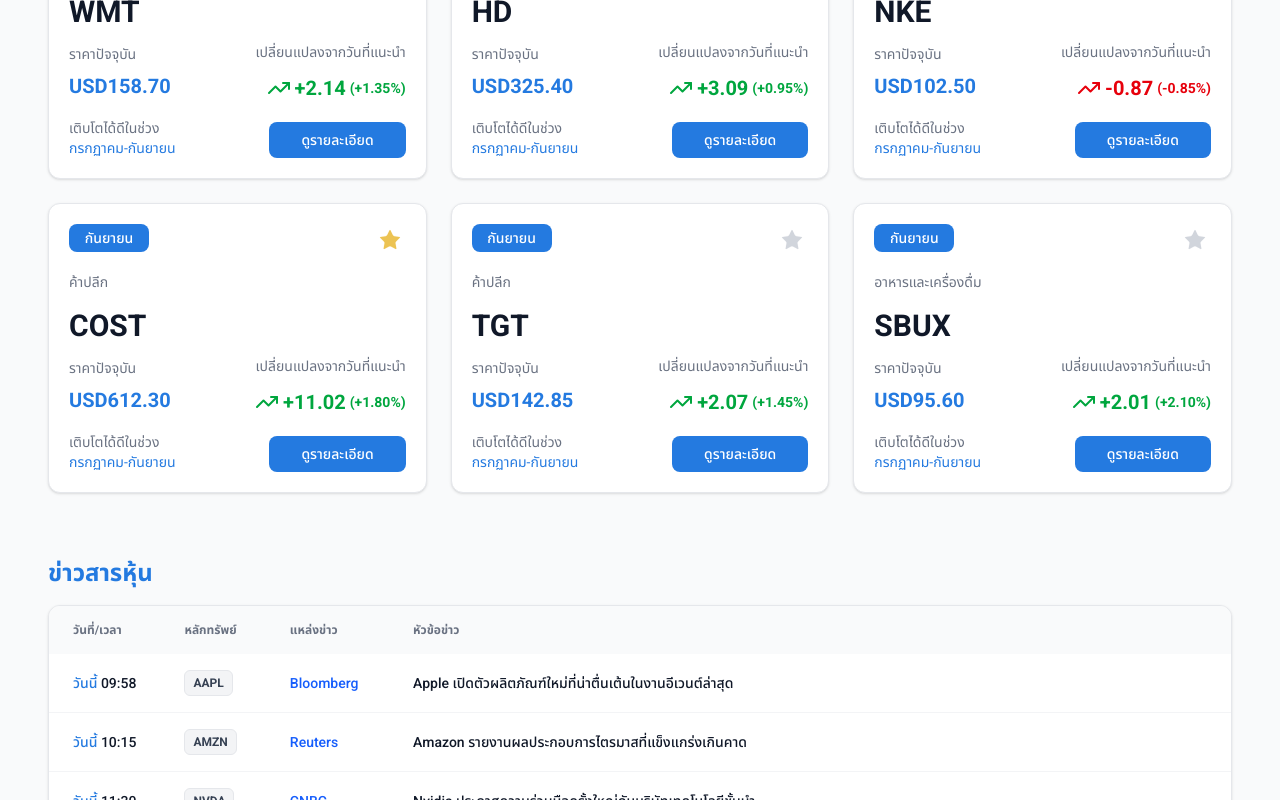
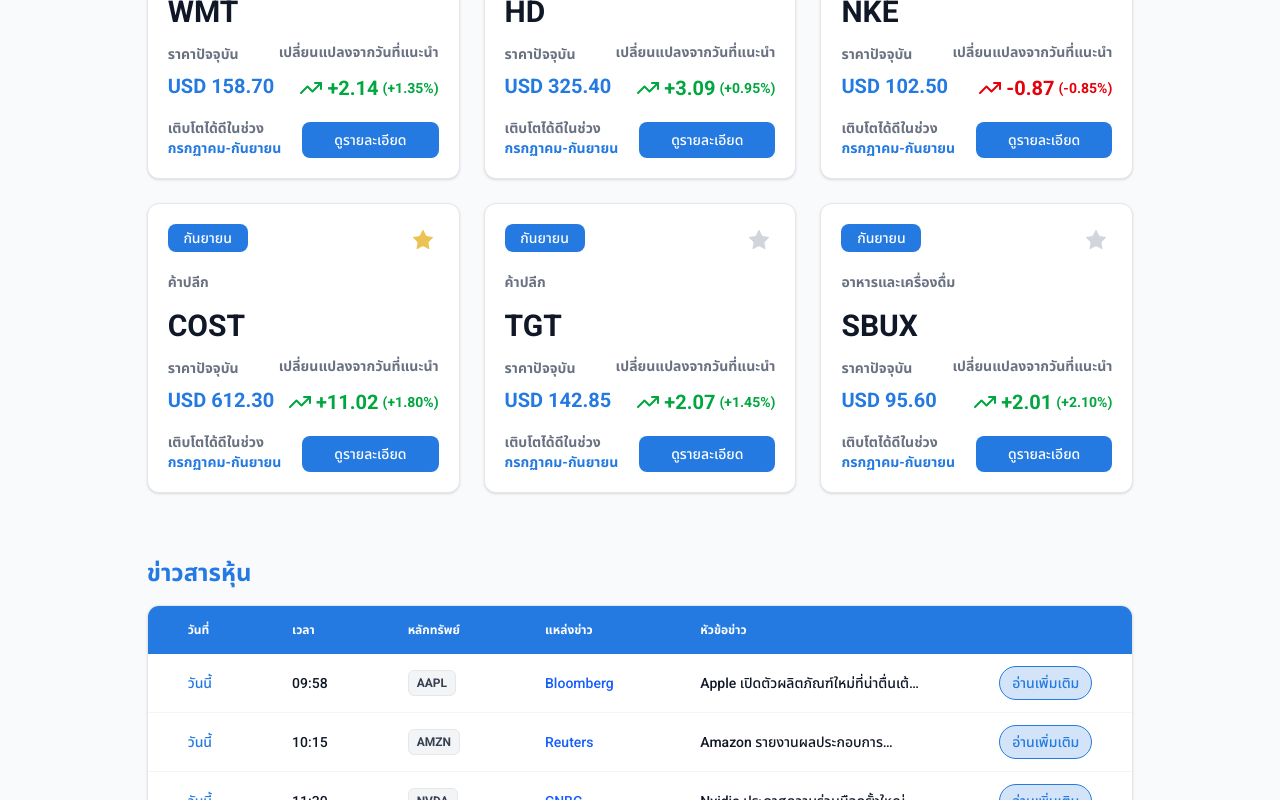
Before and after one commit to panithan-doe/seasonal, a Next.js app: page / in a window 1280 px wide. Shown: the part 500-1300 px from the top of the page. Built offline with nearby package versions, Linux system fonts and the light colour scheme.

Commit message:
Do the quarter filter to actually work in seasonal stock page. Change the header color of NewsTable component. Adjust the layout in recommend page

```diff
--- a/app/page.tsx
+++ b/app/page.tsx
@@ -81,7 +81,7 @@
       <div className="min-h-screen bg-gray-50 p-6 md:p-12">
 
 
-        <section className="max-w-7xl mx-auto mb-16">
+        <section className="max-w-10/12 mx-auto mb-16">
 
           {/* Header Section */}
           <div className="flex flex-col">
--- a/app/stock/[id]/page.tsx
+++ b/app/stock/[id]/page.tsx
@@ -4,6 +4,7 @@
 import { getStockData } from "@/lib/services/stock";
 import Link from "next/link";
 import { ArrowLeft } from "lucide-react";
+import WatchlistButton from "@/components/WatchlistButton";
 
 interface PageProps {
   params: Promise<{ id: string }>
@@ -68,7 +69,10 @@
         </Link> */}
 
         <div className="pb-6 mb-2 mt-4">
-          <h1 className="text-5xl font-bold text-gray-900">{symbol}</h1>
+          <div className="flex items-center gap-3">
+            <h1 className="text-5xl font-bold text-gray-900">{symbol}</h1>
+            <WatchlistButton symbol={symbol} size={32} />
+          </div>
           <p className="text-xl text-gray-500 mt-2 font-semibold">{stockName}</p>
         </div>
 
--- a/components/NewsTable.tsx
+++ b/components/NewsTable.tsx
@@ -1,4 +1,4 @@
-import Link from 'next/link';
+import Link from "next/link";
 
 interface NewsItem {
   id: string; // Needed for the link
@@ -18,14 +18,15 @@
       {/* Wrapper for responsive scrolling */}
       <div className="overflow-x-auto">
         <table className="w-full text-left text-sm text-gray-600">
-
           {/* Table Header */}
-          <thead className="bg-gray-50 text-xs uppercase text-gray-500 font-semibold">
+          <thead className="bg-[#247AE0] text-xs uppercase text-white font-semibold">
             <tr>
-              <th className="px-6 py-4 whitespace-nowrap">วันที่/เวลา</th>
-              <th className="px-6 py-4 whitespace-nowrap">หลักทรัพย์</th>
-              <th className="px-6 py-4 whitespace-nowrap">แหล่งข่าว</th>
-              <th className="px-6 py-4 w-full">หัวข้อข่าว</th>
+              <th className="px-10 py-4 whitespace-nowrap">วันที่</th>
+              <th className="px-10 py-4 whitespace-nowrap">เวลา</th>
+              <th className="px-10 py-4 whitespace-nowrap">หลักทรัพย์</th>
+              <th className="px-10 py-4 whitespace-nowrap">แหล่งข่าว</th>
+              <th className="px-10 py-4 w-full">หัวข้อข่าว</th>
+              <th className="px-10 py-4 whitespace-nowrap"></th>
             </tr>
           </thead>
 
@@ -34,16 +35,21 @@
             {news.map((item) => (
               <tr
                 key={item.id}
-                className="hover:bg-blue-50 transition-colors duration-150 group"
+                className="transition-colors duration-150 group"
               >
                 {/* Date Column */}
-                <td className="px-6 py-4 whitespace-nowrap font-medium text-gray-900">
-                  <span className='text-[#247AE0]'>วันนี้ </span>
-                  <span>{item.date}</span>
+                {/* TODO: Change this */}
+                <td className="px-10 py-4 whitespace-nowrap font-medium text-[#247AE0]">
+                  วันนี้
+                </td>
+
+                {/* Time Column */}
+                <td className="px-10 py-4 whitespace-nowrap font-medium text-gray-900">
+                  {item.date}
                 </td>
 
                 {/* Securities Column (Handles multiple stocks) */}
-                <td className="px-6 py-4 whitespace-nowrap">
+                <td className="px-10 py-4 whitespace-nowrap">
                   <div className="flex gap-2">
                     {item.securities.map((sec, index) => (
                       <span
@@ -57,14 +63,24 @@
                 </td>
 
                 {/* Source Column */}
-                <td className="px-6 py-4 whitespace-nowrap text-blue-600 font-medium">
+                <td className="px-10 py-4 whitespace-nowrap text-blue-600 font-medium">
                   {item.source}
                 </td>
 
-                {/* Header Column (Clickable) */}
-                <td className="px-6 py-4">
-                  <Link href={`/news/${item.id}`} className="font-medium text-gray-900 group-hover:text-blue-700 block line-clamp-1">
+                {/* Header Column */}
+                <td className="px-10 py-4">
+                  <p className="font-medium text-gray-900 line-clamp-1">
                     {item.header}
+                  </p>
+                </td>
+
+                {/* Action Column */}
+                <td className="px-10 py-2 whitespace-nowrap">
+                  <Link
+                    href={`/news/${item.id}`}
+                    className="inline-flex items-center px-3 py-1.5 bg-[#247AE0]/20 border border-[#247AE0] text-[#247AE0] text-sm font-medium rounded-full hover:bg-[#247AE0]/30 transition-colors"
+                  >
+                    อ่านเพิ่มเติม
                   </Link>
                 </td>
               </tr>
--- a/components/RecommendGridView.tsx
+++ b/components/RecommendGridView.tsx
@@ -16,7 +16,7 @@
 
   return (
     <div>
-      <section className="max-w-7xl mx-auto mb-16">
+      <section className="mx-auto mb-16">
         <div className="flex items-center justify-end text-sm font-semibold mb-4">
           <Link
             href="/seasonstock"
@@ -34,7 +34,7 @@
         </div>
       </section>
 
-      <section className="max-w-7xl mx-auto">
+      <section className="mx-auto">
         <h2 className="text-2xl font-bold text-[#247AE0] mb-4">
           ข่าวสารหุ้น
         </h2>
--- a/components/StockCard.tsx
+++ b/components/StockCard.tsx
@@ -1,10 +1,9 @@
 "use client";
 
-import { useState } from 'react';
 import Link from 'next/link';
-import { Star, TrendingUp } from 'lucide-react'
+import { TrendingUp } from 'lucide-react'
 import { percent } from 'framer-motion';
-import { useToast } from '@/context/ToastContext';
+import WatchlistButton from './WatchlistButton';
 
 interface StockProps {
   stock: {
@@ -20,33 +19,13 @@
 
 const StockCard = ({ stock }: StockProps) => {
 
-  const [isWatchlist, setIsWatchlist] = useState(stock.isWatchlist)
-
   const isPositive = stock.changePercent >= 0;  // green for POSITIVE, red for NEGATIVE
   const trendColor = isPositive ? 'text-green-600' : 'text-red-600';
   const trendSign = isPositive ? '+' : '';
-  const isWatchlistColor = isWatchlist ? 'text-[#ecc353]' : 'text-gray-300';
   const priceChange = (stock.price * stock.changePercent) / 100;
   const growthPeriod = "กรกฏาคม-กันยายน"; // TODO: Need to change
-  const { showToast } = useToast();
 
   // const lossColor = stock.percentLoss <= 5 ? 'text-green-600' : 'text-yellow-600';
-
-
-  const handleToggleWatchlist = (e: React.MouseEvent) => {
-    e.preventDefault(); // ป้องกันไม่ให้ลิงก์ทำงาน
-    e.stopPropagation(); // ป้องกันไม่ให้เหตุการณ์ฟองสบู่ขึ้นไปยังองค์ประกอบพาเรนต์
-
-    const newState = !isWatchlist;
-    setIsWatchlist(newState);
-
-    if (newState) {
-      showToast(`${stock.symbol} ถูกเพิ่มใน Watchlist`, "success");
-    } else {
-      showToast(`${stock.symbol} ถูกลบออกจาก Watchlist`, "error");
-    }
-
-  }
 
 
   return (
@@ -76,19 +55,14 @@
               </span>
             </div>
 
-            <h4 className='text-sm text-gray-500 mb-4'>{stock.category}</h4>
+            <h4 className='text-sm text-gray-500 font-semibold mb-4'>{stock.category}</h4>
             <h3 className="text-3xl font-bold text-gray-900">{stock.symbol}</h3>
           </div>
 
-          <button
-            onClick={handleToggleWatchlist}
-            className="p-1 rounded-full hover:bg-gray-100 transition-colors focus:outline-none z-10"            >
-            <Star
-              className={isWatchlistColor}
-              fill="currentColor"
-              strokeWidth={0.1}
-            />
-          </button>
+          <WatchlistButton
+            symbol={stock.symbol}
+            initialIsWatchlist={stock.isWatchlist}
+          />
         </div>
 
 
@@ -99,15 +73,15 @@
 
             {/* Price */}
             <div className='flex flex-col gap-2'>
-              <h4 className="text-sm text-gray-500">ราคาปัจจุบัน</h4>
+              <h4 className="text-sm text-gray-500 font-semibold">ราคาปัจจุบัน</h4>
               <span className="text-xl font-bold text-[#247AE0]">
-                USD{stock.price.toLocaleString(undefined, { minimumFractionDigits: 2 })}
+                USD {stock.price.toLocaleString(undefined, { minimumFractionDigits: 2 })}
               </span>
             </div>
 
             {/* Change & Loss */}
             <div className='flex flex-col items-end gap-2'>
-              <h4 className="text-sm text-gray-500">เปลี่ยนแปลงจากวันที่แนะนำ</h4>
+              <h4 className="text-sm text-gray-500 font-semibold">เปลี่ยนแปลงจากวันที่แนะนำ</h4>
               <div className={`flex items-center mt-1 gap-1 text-xl font-semibold ${trendColor}`}>
                 <TrendingUp/>
                 <span>
@@ -135,8 +109,8 @@
           <div className='flex flex-row w-full justify-between items-end'>
             {/* เติบโตได้ดีในช่วง */}
             <div>
-              <h4 className="text-sm text-gray-500">เติบโตได้ดีในช่วง</h4>
-              <h4 className="text-sm text-[#247AE0]">{growthPeriod}</h4>        {/* Need to change*/}
+              <h4 className="text-sm text-gray-500 font-semibold">เติบโตได้ดีในช่วง</h4>
+              <h4 className="text-sm text-[#247AE0] font-semibold">{growthPeriod}</h4>        {/* Need to change*/}
             </div>
 
             {/* Button */}
--- a/components/StockDashboard.tsx
+++ b/components/StockDashboard.tsx
@@ -3,6 +3,7 @@
 import React, { useMemo, useState, useEffect } from "react";
 import { ChevronLeft, ChevronRight, ArrowRight, ArrowLeft } from "lucide-react";
 import StockTooltip from "./Tooltip";
+import { PieChart, Pie, Cell, ResponsiveContainer } from "recharts";
 
 // นิยาม Type ให้ตรงกับ Mock Data ของคุณ
 interface StockData {
@@ -106,6 +107,9 @@
         y: 0,
         stock: null
     });
+
+    // Pie chart hover state
+    const [hoveredCategory, setHoveredCategory] = useState<string | null>(null);
 
     // อัพเดท currentDate เมื่อ selectedQuarter เปลี่ยน
     useEffect(() => {
@@ -322,6 +326,34 @@
       });
   }, [monthlyStocks, currentMonthIndex, currentYear]);
 
+  // คำนวณจำนวนหุ้นในแต่ละหมวดหมู่สำหรับ Donut Chart
+  const categoryData = useMemo(() => {
+    const categoryCount: Record<string, number> = {};
+
+    // นับจำนวนหุ้นในแต่ละหมวดหมู่
+    dashboardTableData.forEach((stock) => {
+      const category = stock.cat;
+      categoryCount[category] = (categoryCount[category] || 0) + 1;
+    });
+
+    // แปลงเป็น array และเรียงตามจำนวนมากไปน้อย
+    const categories = Object.entries(categoryCount)
+      .map(([name, count]) => ({ name, count }))
+      .sort((a, b) => b.count - a.count);
+
+    // คำนวณเปอร์เซ็นต์
+    const total = categories.reduce((sum, cat) => sum + cat.count, 0);
+
+    // กำหนดสีให้แต่ละหมวดหมู่
+    const colors = ['#1E40AF', '#2563EB', '#60A5FA', '#93C5FD', '#BFDBFE', '#DBEAFE'];
+
+    return categories.map((cat, index) => ({
+      ...cat,
+      percentage: total > 0 ? (cat.count / total) * 100 : 0,
+      color: colors[index % colors.length]
+    }));
+  }, [dashboardTableData]);
+
   return (
     <div className="w-full pb-12 mt-6">
 
@@ -497,28 +529,57 @@
 
         {/* Donut Chart Section */}
         <div className="bg-white p-6 rounded-xl shadow-sm border border-gray-200 flex flex-col items-center justify-center">
-             <div className="relative w-48 h-48">
-                <div className="w-full h-full rounded-full"
-                    style={{
-                        background: `conic-gradient(
-                            #2563EB 0% 40%,
-                            #60A5FA 40% 65%,
-                            #93C5FD 65% 85%,
-                            #1E40AF 85% 100%
-                        )`
-                    }}>
+             {categoryData.length === 0 ? (
+                <div className="text-center text-gray-400">
+                  <p className="text-sm">ไม่มีข้อมูลหมวดหมู่</p>
                 </div>
-                <div className="absolute inset-0 m-auto w-24 h-24 bg-white rounded-full flex items-center justify-center flex-col">
-                   <span></span>
-                </div>
-             </div>
+             ) : (
+                <>
+                  <div className="relative w-48 h-48">
+                    <ResponsiveContainer width="100%" height="100%">
+                      <PieChart>
+                        <Pie
+                          data={categoryData.map(cat => ({ name: cat.name, value: cat.count }))}
+                          cx="50%"
+                          cy="50%"
+                          innerRadius={48}
+                          outerRadius={96}
+                          dataKey="value"
+                          isAnimationActive={false}
+                          onMouseEnter={(_, index) => setHoveredCategory(categoryData[index].name)}
+                          onMouseLeave={() => setHoveredCategory(null)}
+                        >
+                          {categoryData.map((cat, index) => (
+                            <Cell
+                              key={`cell-${index}`}
+                              fill={cat.color}
+                              fillOpacity={hoveredCategory === null || hoveredCategory === cat.name ? 1 : 0.3}
+                              cursor="pointer"
+                            />
+                          ))}
+                        </Pie>
+                      </PieChart>
+                    </ResponsiveContainer>
+                    <div className="absolute inset-0 m-auto w-24 h-24 flex items-center justify-center flex-col pointer-events-none">
+                       <span className="text-2xl font-bold text-gray-900">{dashboardTableData.length}</span>
+                       <span className="text-xs text-gray-500">หุ้น</span>
+                    </div>
+                  </div>
 
-             <div className="flex flex-wrap gap-3 mt-8 justify-center text-xs text-gray-700">
-                <div className="flex items-center gap-1"><span className="w-3 h-3 bg-[#1E40AF]"></span> เทคโนโลยี</div>
-                <div className="flex items-center gap-1"><span className="w-3 h-3 bg-[#2563EB]"></span> พลังงาน</div>
-                <div className="flex items-center gap-1"><span className="w-3 h-3 bg-[#60A5FA]"></span> โรงแรม</div>
-                <div className="flex items-center gap-1"><span className="w-3 h-3 bg-[#93C5FD]"></span> ธนาคาร</div>
-             </div>
+                  <div className="flex flex-wrap gap-3 mt-8 justify-center text-xs text-gray-700">
+                    {categoryData.map((cat) => (
+                      <div
+                        key={cat.name}
+                        className="flex items-center gap-1"
+                        style={{ opacity: hoveredCategory === null || hoveredCategory === cat.name ? 1 : 0.3 }}
+                      >
+                        <span className="w-3 h-3 rounded-sm" style={{ backgroundColor: cat.color }}></span>
+                        <span>{cat.name} ({cat.count})</span>
+                      </div>
+                    ))}
+                  </div>
+                </>
+             )}
         </div>
       </div>
 
--- /dev/null
+++ b/components/WatchlistButton.tsx
@@ -0,0 +1,50 @@
+"use client";
+
+import { useState } from "react";
+import { Star } from "lucide-react";
+import { useToast } from "@/context/ToastContext";
+
+interface WatchlistButtonProps {
+  symbol: string;
+  initialIsWatchlist?: boolean;
+  size?: number;
+}
+
+export default function WatchlistButton({
+  symbol,
+  initialIsWatchlist = false,
+  size = 24
+}: WatchlistButtonProps) {
+  const [isWatchlist, setIsWatchlist] = useState(initialIsWatchlist);
+  const { showToast } = useToast();
+
+  const isWatchlistColor = isWatchlist ? "text-[#ecc353]" : "text-gray-300";
+
+  const handleToggleWatchlist = (e: React.MouseEvent) => {
+    e.preventDefault();
+    e.stopPropagation();
+
+    const newState = !isWatchlist;
+    setIsWatchlist(newState);
+
+    if (newState) {
+      showToast(`${symbol} ถูกเพิ่มใน Watchlist`, "success");
+    } else {
+      showToast(`${symbol} ถูกลบออกจาก Watchlist`, "error");
+    }
+  };
+
+  return (
+    <button
+      onClick={handleToggleWatchlist}
+      className="p-1 rounded-full hover:bg-gray-100 transition-colors focus:outline-none z-10"
+    >
+      <Star
+        className={isWatchlistColor}
+        fill="currentColor"
+        strokeWidth={0.1}
+        size={size}
+      />
+    </button>
+  );
+}
--- a/context/ToastContext.tsx
+++ b/context/ToastContext.tsx
@@ -31,10 +31,10 @@
       <AnimatePresence>
         {toast && (
           <motion.div
-            initial={{ opacity: 0, y: 50, scale: 0.9 }}
+            initial={{ opacity: 0, y: -50, scale: 0.9 }}
             animate={{ opacity: 1, y: 0, scale: 1 }}
-            exit={{ opacity: 0, y: 20, scale: 0.9 }}
-            className="fixed bottom-10 left-1/2 transform -translate-x-1/2 z-100 flex items-center gap-3 px-6 py-3 bg-white text-gray-900 shadow-2xl shadow-gray-900"
+            exit={{ opacity: 0, y: -20, scale: 0.9 }}
+            className="fixed top-10 left-1/2 transform -translate-x-1/2 z-100 flex items-center gap-3 px-6 py-3 bg-white text-gray-900 shadow-2xl shadow-gray-900"
           >
             {toast.type === "success" ? (
               <CheckCircle className="text-green-400" size={20} />
```
Also changed, not shown: app/seasonstock/page.tsx (+27 -3 lines), components/Header.tsx (+6 -6 lines), components/QuarterHeader.tsx (+4 -4 lines), components/SideBar.tsx (+21 -5 lines).
